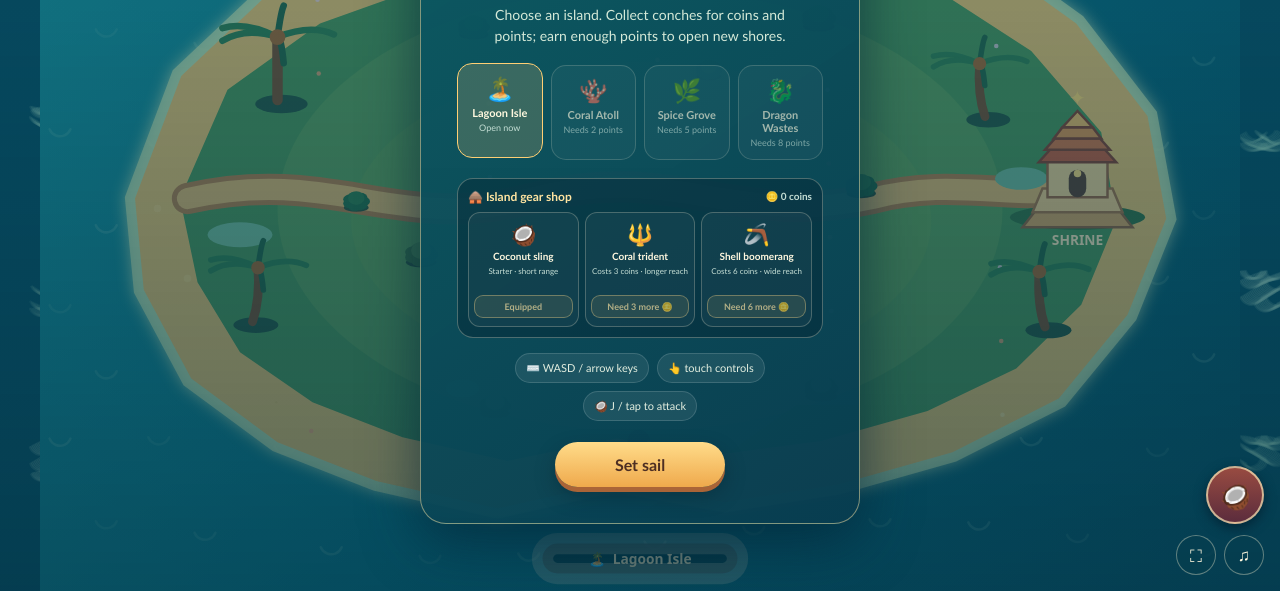
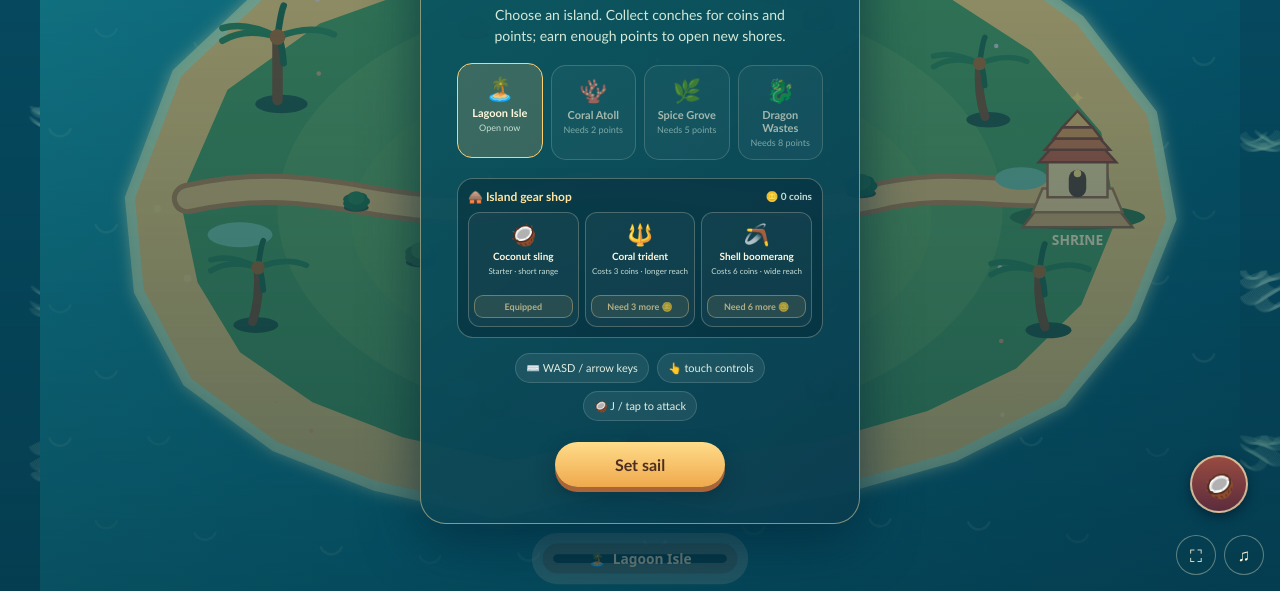
Before and after one commit to bardok181-hash/PlayGround, a plain HTML site: page index.html in a window 1280 px wide. Shown: the part 209-800 px from the top of the page. Drawn offline with Linux system fonts and the light colour scheme; animation ran at ten frames a second.

Commit message:
Publish static build for issue #3
Run: 44358259457
Attempt: 1
Generation: 34
Source: 2a4ab05e1251c11c5b965a4d4ba8f22cc2f159b7

```diff
--- a/index.html
+++ b/index.html
@@ -32,7 +32,7 @@
     .island-option:disabled{cursor:not-allowed;opacity:.62}
     .island-option .island-icon{font-size:23px}.island-option strong{font-size:11px}.island-option small{font-size:9px;color:#c5ded5;line-height:1.3}
     .card{max-height:calc(100svh - 24px);overflow-y:auto}.shop{margin:12px 0 15px;padding:10px;border:1px solid #fff3d648;border-radius:16px;background:#031f2d66}.shop-heading{display:flex;justify-content:space-between;align-items:center;margin-bottom:8px;font-size:12px;font-weight:800;color:#ffe4a1}.shop-heading small{font-size:10px;color:#c5ded5;font-weight:600}.weapon-list{display:grid;grid-template-columns:repeat(3,minmax(0,1fr));gap:6px}.weapon-card{min-width:0;padding:8px 5px;border:1px solid #fff3d63d;border-radius:12px;background:#ffffff0b;display:flex;flex-direction:column;align-items:center;gap:4px}.weapon-card .weapon-icon{font-size:21px}.weapon-card strong{font-size:10px;line-height:1.1}.weapon-card small{min-height:25px;font-size:8px;line-height:1.25;color:#c5ded5}.weapon-card button{width:100%;border:1px solid #ffdc8a88;border-radius:9px;padding:5px 2px;background:#ffcf7424;color:#ffe4a1;font-size:9px;font-weight:800;cursor:pointer}.weapon-card button:disabled{opacity:.68;cursor:default}.weapon-card button:not(:disabled):hover{background:#ffcf7455}
-    .attack-btn{position:absolute;right:16px;bottom:67px;z-index:2;width:58px;height:58px;border:2px solid #fff1bdad;border-radius:50%;background:linear-gradient(#a74d40e8,#652b3be8);box-shadow:0 4px 12px #001c2bb0;color:#fff4d2;font-size:25px;touch-action:none;user-select:none}.attack-btn:active{transform:scale(.94);background:#d07845}
+    .attack-btn{position:absolute;right:32px;bottom:78px;z-index:2;width:58px;height:58px;border:2px solid #fff1bdad;border-radius:50%;background:linear-gradient(#a74d40e8,#652b3be8);box-shadow:0 4px 12px #001c2bb0;color:#fff4d2;font-size:25px;touch-action:none;user-select:none}.attack-btn:active{transform:scale(.94);background:#d07845}
     .card h2{font-size:clamp(25px,5vw,37px);line-height:1.04;margin:11px 0 8px;color:#ffe4a1}.card p{margin:0 auto 18px;max-width:330px;color:#d4e9d8;font-size:14px;line-height:1.55}
     .howto{display:flex;justify-content:center;gap:8px;flex-wrap:wrap;margin:15px 0 21px}.howto span{font-size:11px;background:#ffffff13;border:1px solid #ffffff25;border-radius:20px;padding:7px 10px;color:#e3eee0}
     button{font:inherit;color:inherit}.play-btn{border:0;border-radius:999px;background:linear-gradient(#ffdc8a,#efa94c);color:#4d2e23;font-weight:900;padding:13px 28px;min-width:170px;box-shadow:0 5px 0 #aa6437,0 9px 20px #041e2a66;cursor:pointer;transition:transform .12s,filter .12s}.play-btn:hover{filter:brightness(1.08);transform:translateY(-1px)}.play-btn:active{transform:translateY(3px);box-shadow:0 2px 0 #aa6437}
```
Also changed, not shown: .omgithub/deployment.json.
